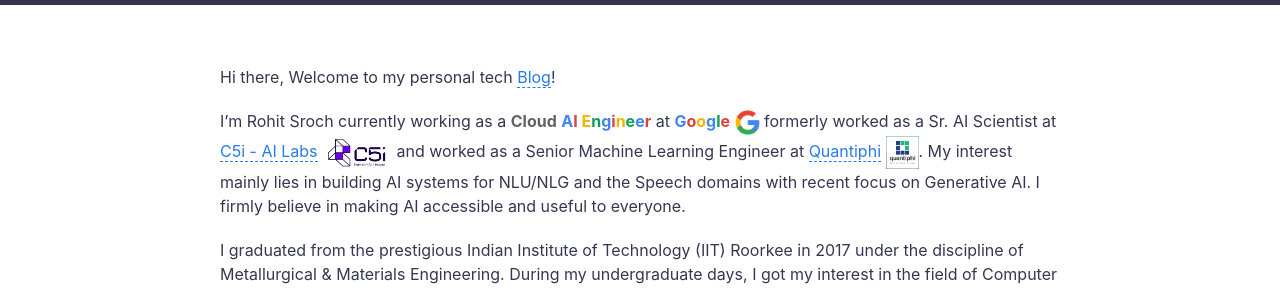
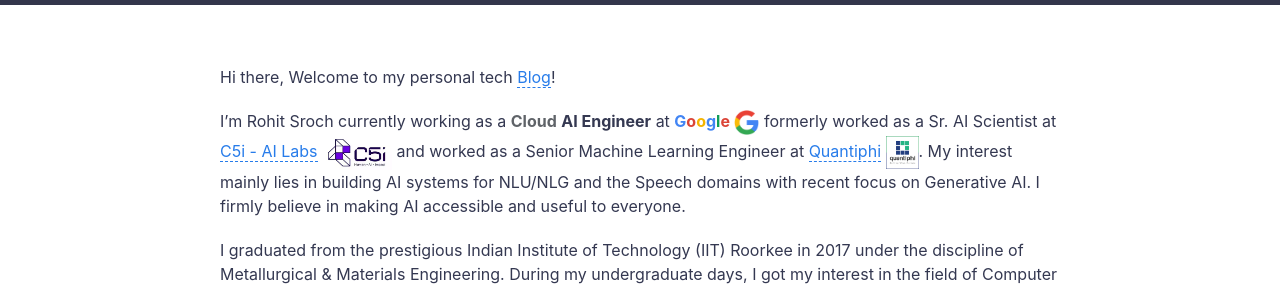
Before and after one commit to rohitsroch/rohitsroch.github.io, a Jekyll site: the page built from about.md, in a window 1280 px wide. Shown: the part 255-544 px from the top of the page. Built offline with Jekyll 4.4.1, drawn with Linux system fonts in a browser that asks for light colours.

Commit message:
Update about.md

```diff
--- a/about.md
+++ b/about.md
@@ -6,7 +6,7 @@
 
 Hi there, Welcome to my personal tech [Blog](https://rohitsroch.github.io/#latest-posts)!
 
-I'm Rohit Sroch currently working as a <span style="color:#5F6368; font-weight:bold;">Cloud</span> <strong><span style="color:#4285F4;">A</span><span style="color:#DB4437;">I</span> <span style="color:#F4B400;">E</span><span style="color:#0F9D58;">n</span><span style="color:#4285F4;">g</span><span style="color:#DB4437;">i</span><span style="color:#F4B400;">n</span><span style="color:#0F9D58;">e</span><span style="color:#4285F4;">e</span><span style="color:#DB4437;">r</span></strong> at <strong><span style="color:#4285F4;">G</span><span style="color:#DB4437;">o</span><span style="color:#F4B400;">o</span><span style="color:#4285F4;">g</span><span style="color:#0F9D58;">l</span><span style="color:#DB4437;">e</span></strong> <img src="{{ site.url }}{{ site.baseurl }}/assets/img/icons/google-logo.png" alt="Google Logo" style="width:25px; height:25px;"> formerly worked as a Sr. AI Scientist at [C5i - AI Labs](https://www.c5i.ai/ai-labs/) <img src="{{ site.url }}{{ site.baseurl }}/assets/img/icons/c5i-logo.png" alt="C5i Logo" style="width:70px; height:35px;"> and worked as a Senior Machine Learning Engineer at [Quantiphi](https://www.quantiphi.com/) <img src="{{ site.url }}{{ site.baseurl }}/assets/img/icons/quantiphi-logo.png" alt="Quantiphi Logo" style="width:33px; height:33px;">. My interest mainly lies in building AI systems for NLU/NLG and the Speech domains with recent focus on Generative AI. I firmly believe in making AI accessible and useful to everyone.
+I'm Rohit Sroch currently working as a <span style="color:#5F6368; font-weight:bold;">Cloud</span> <strong>AI Engineer</strong> at <strong><span style="color:#4285F4;">G</span><span style="color:#DB4437;">o</span><span style="color:#F4B400;">o</span><span style="color:#4285F4;">g</span><span style="color:#0F9D58;">l</span><span style="color:#DB4437;">e</span></strong> <img src="{{ site.url }}{{ site.baseurl }}/assets/img/icons/google-logo.png" alt="Google Logo" style="width:25px; height:25px;"> formerly worked as a Sr. AI Scientist at [C5i - AI Labs](https://www.c5i.ai/ai-labs/) <img src="{{ site.url }}{{ site.baseurl }}/assets/img/icons/c5i-logo.png" alt="C5i Logo" style="width:70px; height:35px;"> and worked as a Senior Machine Learning Engineer at [Quantiphi](https://www.quantiphi.com/) <img src="{{ site.url }}{{ site.baseurl }}/assets/img/icons/quantiphi-logo.png" alt="Quantiphi Logo" style="width:33px; height:33px;">. My interest mainly lies in building AI systems for NLU/NLG and the Speech domains with recent focus on Generative AI. I firmly believe in making AI accessible and useful to everyone.
 
 I graduated from the prestigious Indian Institute of Technology (IIT) Roorkee in 2017 under the discipline of Metallurgical & Materials Engineering. During my undergraduate days, I got my interest in the field of Computer Science and decided to pursue this as my career path. Due to my rigorous hard work, I landed a summer internship as a Software Developer at [Practo](https://www.practo.com/) <img src="{{ site.url }}{{ site.baseurl }}/assets/img/icons/practo-logo.png" alt="Practo Logo" style="width:25px; height:25px;">. After graduation, I worked as a Software Developer for a few months and finally decided to move into the Data science field. Since then, I have learned a lot and involved in ideating/building solution architecture for some of the most difficult problem statements. Also, I always like to approach any problem with a research mindset.
 
```
